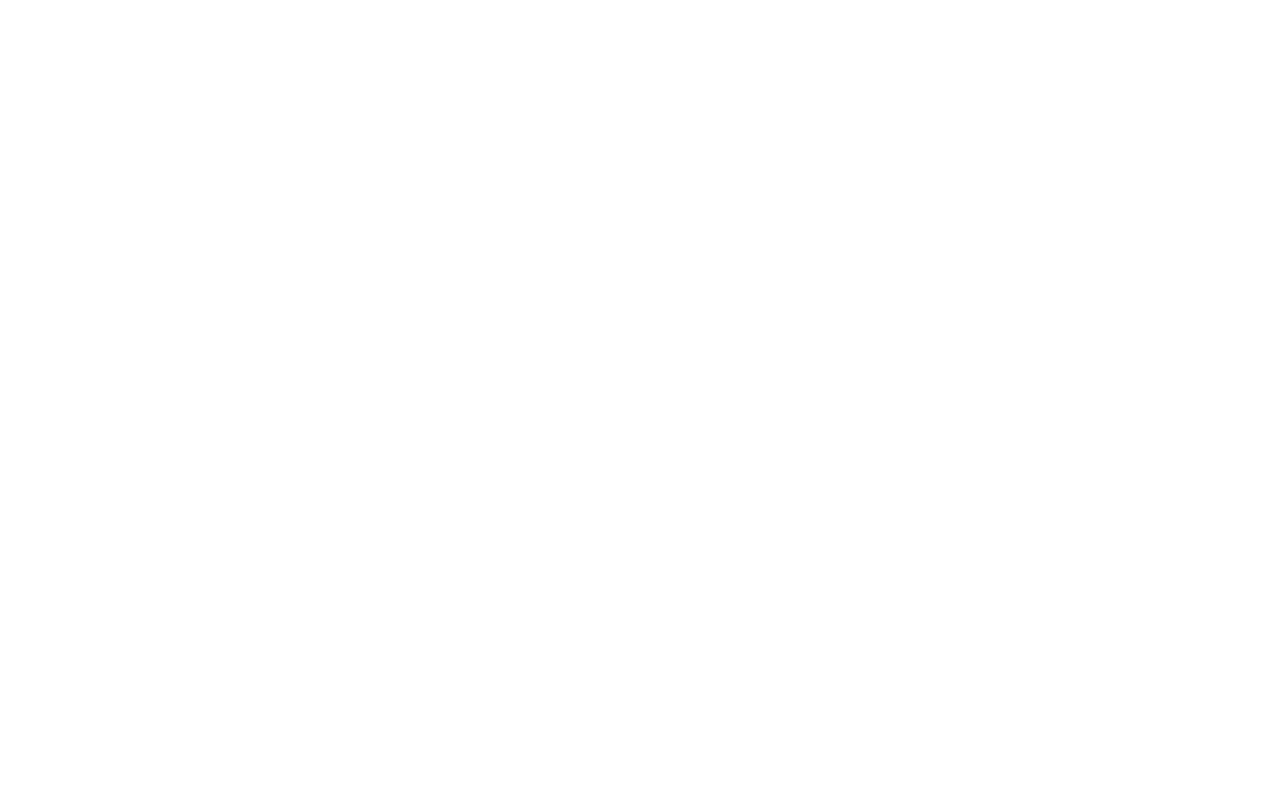
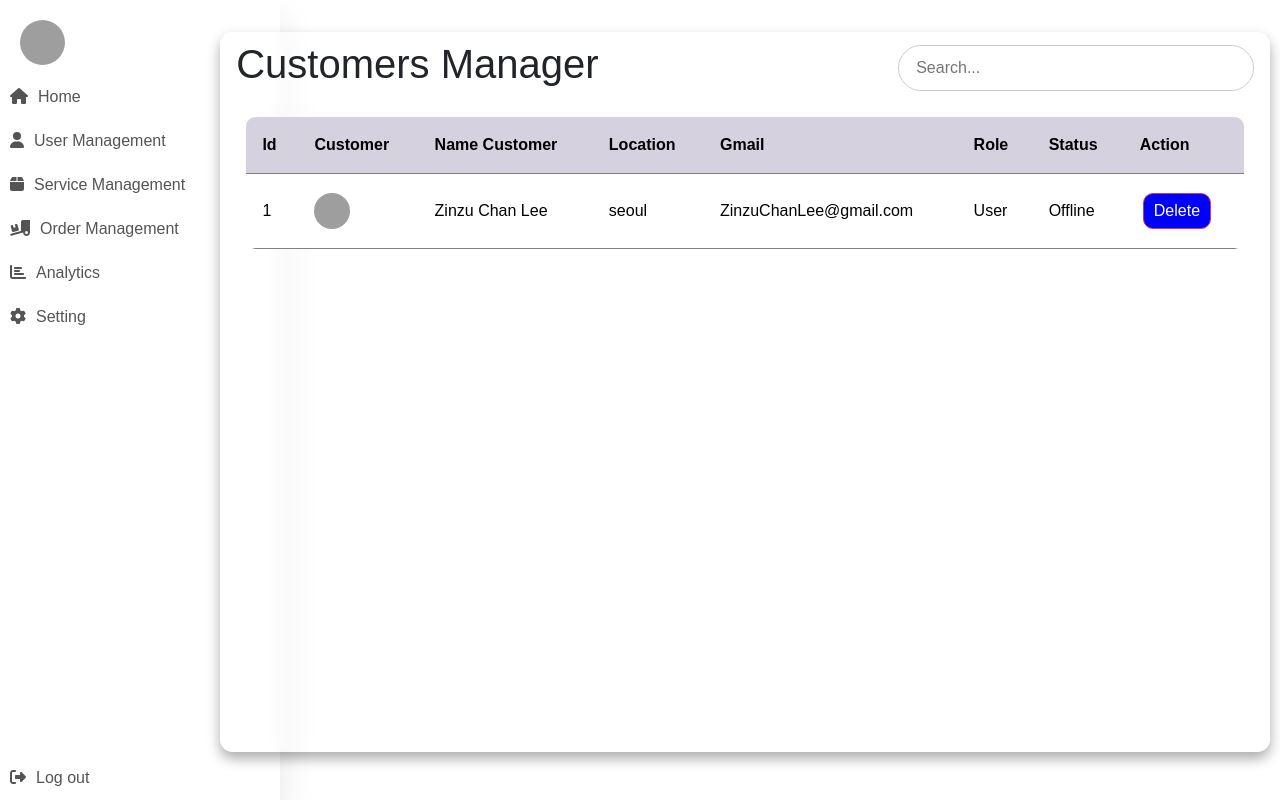
Before and after one commit to anhtai13/prj-cap2-demol, a React (Create React App) app: page /users-manager in a window 1280 px wide. Before the commit this address had no page. Built offline with nearby package versions, Linux system fonts and the light colour scheme; grey boxes are pictures that could not be loaded; a web font is replaced by a local one.

Commit message:
update: Orders manager, fix UI User manager

```diff
--- a/public/index.html
+++ b/public/index.html
@@ -24,7 +24,7 @@
       work correctly both with client-side routing and a non-root public URL.
       Learn how to configure a non-root public URL by running `npm run build`.
     -->
-    <title>React App</title>
+    <title>Clean House System</title>
     <link href="https://cdn.jsdelivr.net/npm/bootstrap@5.3.2/dist/css/bootstrap.min.css" rel="stylesheet"
       integrity="sha384-T3c6CoIi6uLrA9TneNEoa7RxnatzjcDSCmG1MXxSR1GAsXEV/Dwwykc2MPK8M2HN" crossorigin="anonymous">
     <script src="https://cdn.jsdelivr.net/npm/bootstrap@5.3.2/dist/js/bootstrap.bundle.min.js"
--- a/src/Admin/Header/header.js
+++ b/src/Admin/Header/header.js
@@ -9,11 +9,10 @@ import {
   faCog,
   faSignOutAlt,
 } from "@fortawesome/free-solid-svg-icons";
-import '../css/header.css';
+import "../css/header.css";
 import { Link } from "react-router-dom";
 
 function Header() {
-
   const handleLogout = () => {
     // Code xử lý khi người dùng click vào nút logout
   };
@@ -34,19 +33,19 @@ function Header() {
           </a>
         </li>
         <li>
-            <a href="./userManager.html">
+          <a href="./users-manager">
             <FontAwesomeIcon icon={faUser} />
             <span className="nav-item">User Management</span>
           </a>
         </li>
         <li>
-            <a href="./productsManager.html">
+          <a href="./services-manager">
             <FontAwesomeIcon icon={faBox} />
-              <span className="nav-item">Products Management</span>
+            <span className="nav-item">Service Management</span>
           </a>
         </li>
         <li>
-            <a href="./orderManager.html">
+          <a href="./orders-manager">
             <FontAwesomeIcon icon={faTruckRampBox} />
             <span className="nav-item">Order Management</span>
           </a>
--- a/src/Admin/Orders/ManageOrder.js
+++ b/src/Admin/Orders/ManageOrder.js
@@ -1,8 +1,54 @@
 import React from 'react'
+import '../css/manageService.css';
+import Header from '../Header/Header';
 
 function ManagerOrder(){
+
+// State for search input
+// const [searchInput, setSearchInput] = useState('');
+
+// Handler for search input change
+const handleSearchInputChange = (event) => {
+//   setSearchInput(event.target.value);
+
+};
+
     return (
-        <></>
+    <>
+        <Header/>
+
+        <main className="table">
+        <section className="table_header">
+          <h1>Orders Manager</h1>
+          <div className="input-group">
+            <input
+              type="search"
+              id="search"
+              onChange={handleSearchInputChange}
+              placeholder="Search..."
+            />
+            {/* <img src="../img/search.png" alt="Search" /> */}
+          </div>
+        </section>
+        <section className="table_body">
+          <table>
+            <thead>
+            <tr>
+              <th>id</th>
+              <th>Service</th>
+              <th>nameService</th>
+              <th>Quantity</th>
+              <th>Price</th>
+              <th>Customer</th>
+              <th>Gmail</th>
+              <th>Action</th>
+            </tr>
+            </thead>
+            <tbody>{/* Dữ liệu của bảng sẽ được render ở đây */}</tbody>
+          </table>
+        </section>
+      </main>
+    </>
     )
 }
 export default ManagerOrder;
--- a/src/Admin/Services/ManageService.js
+++ b/src/Admin/Services/ManageService.js
@@ -1,7 +1,9 @@
 import React from "react";
 
 function ManagerService() {
-  return <></>;
+  return <>
+
+  </>;
 }
 
 export default ManagerService;
--- a/src/Admin/Users/ManageUser.js
+++ b/src/Admin/Users/ManageUser.js
@@ -1,7 +1,6 @@
 import React from "react";
 import "../css/manageUser.css";
 import Header from "../Header/Header";
-
 
 function ManagerUser() {
   const handleSearch = (event) => {
@@ -10,8 +9,7 @@ function ManagerUser() {
 
   return (
     <>
-
-    <Header/>
+      <Header />
 
       <main className="table">
         <section className="table_header">
@@ -40,7 +38,24 @@ function ManagerUser() {
                 <th>Action</th>
               </tr>
             </thead>
-            <tbody>{/* Dữ liệu của bảng sẽ được render ở đây */}</tbody>
+            <tbody>
+              {
+                <tr>
+                  <td>1</td>
+                  <td>
+                    <img src="../img/Zinzu Chan Lee.jpg" />
+                  </td>
+                  <td>Zinzu Chan Lee</td>
+                  <td>seoul</td>
+                  <td>ZinzuChanLee@gmail.com</td>
+                  <td>User</td>
+                  <td>Offline</td>
+                  <td>
+                    <button className="btn btn-danger">Delete</button>
+                  </td>
+                </tr>
+              }
+            </tbody>
           </table>
         </section>
       </main>
--- /dev/null
+++ b/src/Admin/css/manageOrder.css
@@ -0,0 +1,164 @@
+* {
+    margin: 0;
+    padding: 0;
+    box-sizing: border-box;
+    font-family: sans-serif;
+  }
+  body {
+    min-height: 100vh;
+    /* background: url(../img/bachground.jpg) center/ cover; */
+    display: flex;
+    justify-content: center;
+    align-items: center;
+  }
+  td img {
+    width: 36px;
+    height: 36px;
+    margin-right: 0.5rem;
+    border-radius: 50%;
+    vertical-align: middle;
+  }
+  #product-img-edit img {
+    width: 36px;
+    height: 36px;
+    margin-right: 0.5rem;
+    border-radius: 50%;
+    vertical-align: middle;
+  }
+  .btn {
+    position: relative;
+    padding: 5px 10px;
+    background: blue;
+    text-decoration: none;
+    color: #fff;
+    border-radius: 10px;
+    margin: 3px;
+    cursor: pointer;
+  }
+  #myBtn {
+    position: relative;
+    padding: 5px 10px;
+    background: gray;
+    text-decoration: none;
+    color: #fff;
+    border-radius: 10px;
+    margin: 3px;
+    cursor: pointer;
+  }
+  main.table {
+    margin-left: 12%;
+    width: 82vw;
+    height: 90vh;
+    background-color: #fff5;
+    backdrop-filter: blur(7px);
+    box-shadow: 0 0.4rem 0.8rem #0005;
+    border-radius: 0.8rem;
+    overflow: hidden;
+  }
+  .table_header {
+    width: 100%;
+    height: 10%;
+    background-color: #fff4;
+    padding: 0.8rem 1rem;
+
+    display: flex;
+    justify-content: space-between;
+    align-items: center;
+  }
+  .table_header .input-group {
+    width: 35%;
+    height: 100%;
+    background-color: #fff5;
+    padding: 0 0.8rem;
+    border-radius: 2rem;
+
+    display: flex;
+    justify-content: center;
+    align-items: center;
+
+    transition: 0.2s;
+  }
+
+  .table_header .input-group:hover {
+    width: 45%;
+    background-color: #fff8;
+    box-shadow: 0 0.1rem 0.4rem #0002;
+  }
+  .table_header .input-group img {
+    width: 1.2rem;
+    height: 1.2rem;
+  }
+  .table_header .input-group input {
+    width: 100%;
+    padding: 0 0.5rem 0 0.3rem;
+    background-color: transparent;
+    border: none;
+    outline: none;
+  }
+  .table_body {
+    width: 95%;
+    max-height: calc(89% - 1.6rem);
+    background-color: #fffb;
+
+    margin: 0.8rem auto;
+    border-radius: 0.6rem;
+
+    overflow: auto;
+  }
+  .table_body::-webkit-scrollbar {
+    width: 0.5rem;
+    height: 0.5rem;
+  }
+  .table__body::-webkit-scrollbar-thumb {
+    border-radius: 0.5rem;
+    background-color: #0004;
+    visibility: hidden;
+  }
+  .table__body:hover::-webkit-scrollbar-thumb {
+    visibility: visible;
+  }
+  table {
+    width: 100%;
+  }
+
+  table,
+  th,
+  td {
+    border-collapse: collapse;
+    padding: 1rem;
+    text-align: left;
+  }
+  thead th {
+    position: sticky;
+    top: 0;
+    left: 0;
+    background-color: #d5d1defe;
+    cursor: pointer;
+    text-transform: capitalize;
+  }
+  tbody tr:nth-child(even) {
+    background-color: #0000000b;
+  }
+  tbody tr:hover {
+    background-color: #fff6 !important;
+  }
+  .statusOnline {
+    background-color: #86e49d;
+    color: #006b21;
+    padding: 0.4rem 0;
+    border-radius: 2rem;
+    text-align: center;
+  }
+  .statusOffine {
+    background-color: #d893a3;
+    color: #b30021;
+    padding: 0.4rem 0;
+    border-radius: 2rem;
+    text-align: center;
+  }
+  .table_body input {
+    color: white;
+    background: gray;
+    border-radius: 20%;
+    padding: 0.4rem;
+  }
--- a/src/App.js
+++ b/src/App.js
@@ -13,9 +13,9 @@ function App() {
       <Router>
         <Routes>
         <Route path="/login" element={<Login />} />
-        <Route path="/user-manager" element={<ManagerUser />} exact />
+        <Route path="/users-manager" element={<ManagerUser />} exact />
         <Route path="/services-manager" element={<ManagerService />} />
-        <Route path="/feedback-manager" element={<ManagerFeedback />} />
+        <Route path="/feedbacks-manager" element={<ManagerFeedback />} />
         <Route path="/orders-manager" element={<ManagerOrder />} />
         <Route path="/orderDetails" element={<ManagerOrderDetail />} />
         <Route path="/ordercalendar" element={<OrderCalendar />} />
```
Also changed, not shown: src/img/ZinzuChanLee.jpg (added). Lines whose indentation alone changed are shown as unchanged.
